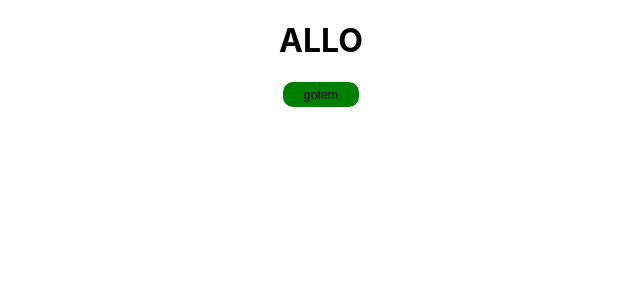
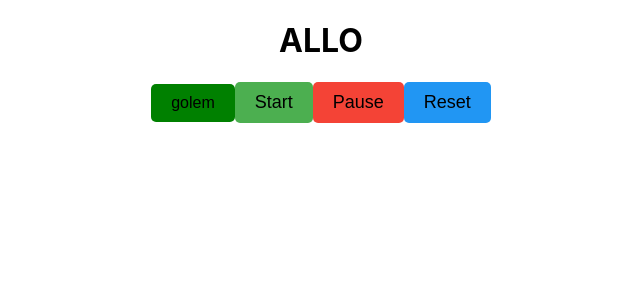
Before and after one commit to Zapi45/karaoke-client, a React (Create React App) app: page / in a window 1280 px wide. Shown: the top 300 px of the page, without its empty margins (319-959 px from the left). Built offline with nearby package versions, Linux system fonts and the light colour scheme.

Commit message:
📦 NEW: new components

```diff
--- a/src/app/App.js
+++ b/src/app/App.js
@@ -1,18 +1,15 @@
-import Button from "../components/buttons";
+import React, { useState, useEffect } from 'react';
+import { Button, StartButton, PauseButton, ResetButton } from "../components/buttons";
 import "./App.css";
 import io from 'socket.io-client';
-
-import React, { useState, useEffect } from 'react';
-
 
 const MyComponent = () => {
  const [socket, setSocket] = useState(null);
 
  useEffect(() => {
-    const socketInstance = io('http://localhost:3000/'); // Remplacez 'http://localhost:5000' par l'URL de votre serveur Socket.IO
+    const socketInstance = io('http://localhost:3000/');
     setSocket(socketInstance);
 
-    // Écoutez les événements émis par le serveur
     socketInstance.on('connect', () => {
       console.log('Connecté au serveur');
     });
@@ -32,12 +29,16 @@ const MyComponent = () => {
 };
 
 function App() {
-  return (
+ return (
     <div className="App">
       <h1>ALLO</h1>
       <Button text={"golem"} color={"green"} functions={() => alert("test")} />
+      {/* Ajout des boutons Start, Pause, Reset */}
+      <StartButton functions={() => console.log("Start")} disabled={false} />
+      <PauseButton functions={() => console.log("Pause")} disabled={false} />
+      <ResetButton functions={() => console.log("Reset")} disabled={false} />
     </div>
-  );
+ );
 }
 
 export default App;
--- a/src/components/buttons/index.css
+++ b/src/components/buttons/index.css
@@ -1,9 +1,51 @@
+/* Styles globaux pour les boutons */
 .btn {
-  padding: 5px;
-  border: 0px;
-  border-radius: 10px;
-  font-size: 1vw;
-  width: 6vw;
-  height: 2vw;
-  text-align: center;
-}
+  border: none;
+  outline: none;
+  font-size: 16px;
+  padding: 10px 20px;
+  border-radius: 5px;
+  cursor: pointer;
+  transition: background-color 0.3s ease;
+ }
+
+ /* Styles spécifiques pour les boutons de taille petite */
+ .btn.small {
+  font-size: 14px;
+  padding: 5px 10px;
+ }
+
+ /* Styles spécifiques pour les boutons de taille grande */
+ .btn.large {
+  font-size: 20px;
+  padding: 15px 25px;
+ }
+
+ /* Styles spécifiques pour les boutons de couleur verte (StartButton) */
+ .btn.green {
+  background-color: #4CAF50;
+  color: white;
+ }
+
+ /* Styles spécifiques pour les boutons de couleur rouge (PauseButton) */
+ .btn.red {
+  background-color: #f44336;
+  color: white;
+ }
+
+ /* Styles spécifiques pour les boutons de couleur bleue (ResetButton) */
+ .btn.blue {
+  background-color: #2196F3;
+  color: white;
+ }
+
+ /* Effet de survol pour tous les boutons */
+ .btn:hover {
+  opacity: 0.8;
+ }
+
+ /* Effet de désactivation pour les boutons désactivés */
+ .btn:disabled {
+  background-color: #ccc;
+  cursor: not-allowed;
+ }
--- a/src/components/buttons/index.js
+++ b/src/components/buttons/index.js
@@ -1,22 +1,66 @@
-import "./index.css";
+import React from 'react';
+import ReactDOM from 'react-dom';
+import './index.css';
 
 
-const Button = (props) => {
+// Composant Button de base
+export const Button = (props) => {
  let currentStyle = {
     backgroundColor: props.color,
+    fontSize: props.size,
+    padding: props.size === 'small' ? '5px 10px' : '10px 20px',
+    borderRadius: '5px',
+    cursor: 'pointer',
+    transition: 'background-color 0.3s ease',
  };
 
  return (
-    <>
     <input
       className="btn"
       style={currentStyle}
       type="button"
       onClick={props.functions}
       value={props.text}
+      disabled={props.disabled}
     ></input>
-    </>
  );
 };
 
-export default Button;
+// Composant StartButton
+export const StartButton = (props) => {
+ return (
+    <Button
+      functions={props.functions}
+      text="Start"
+      color="#4CAF50"
+      size="large"
+      disabled={props.disabled}
+    />
+ );
+};
+
+// Composant PauseButton
+export const PauseButton = (props) => {
+ return (
+    <Button
+      functions={props.functions}
+      text="Pause"
+      color="#f44336"
+      size="large"
+      disabled={props.disabled}
+    />
+ );
+};
+
+// Composant ResetButton
+export const ResetButton = (props) => {
+ return (
+    <Button
+      functions={props.functions}
+      text="Reset"
+      color="#2196F3"
+      size="large"
+      disabled={props.disabled}
+    />
+ );
+};
```
Lines whose indentation alone changed are shown as unchanged.
